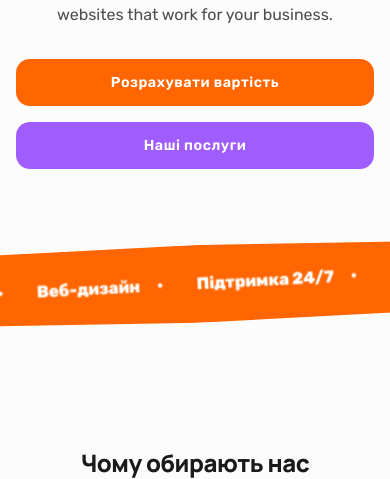
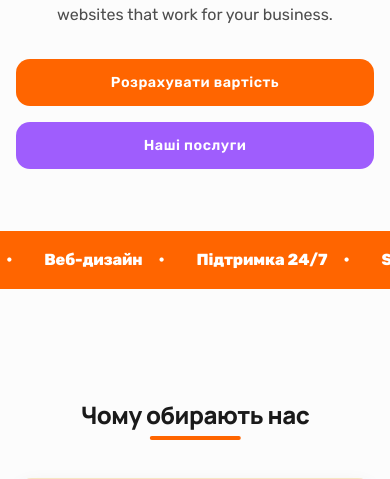
Before and after one commit to BonisOleg/prometeyLabs, a Django app: page /en/ in a window 390 px wide; the page is wider, and only the part inside the window is pictured. Shown: the part 763-1242 px from the top of that part. Run offline with Django 5.2, Linux system fonts and the light colour scheme.

Commit message:
Luft fix 1

```diff
--- a/prometei/static/prometei/css/home.css
+++ b/prometei/static/prometei/css/home.css
@@ -104,14 +104,13 @@
     color: white;
     padding: 1.5rem 0;
     width: 100%;
-    overflow: hidden;
-    transform: rotate(-2deg);
 }
 
 .animated-tape__wrapper {
     display: flex;
     white-space: nowrap;
     animation: tape-scroll 30s linear infinite;
+    transform: rotate(-2deg);
 }
 
 .animated-tape__item {
@@ -362,7 +361,15 @@
     }
 
     .animated-tape {
-        transform: rotate(-1deg) scale(1.05);
+        margin: 2rem 0;
+    }
+
+    .animated-tape__container {
+        padding: 1rem 0;
+    }
+
+    .animated-tape__wrapper {
+        transform: rotate(-1deg);
     }
 
     .animated-tape__item {
```
